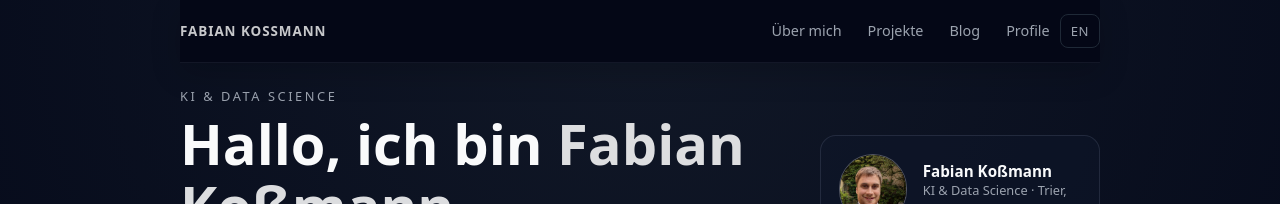
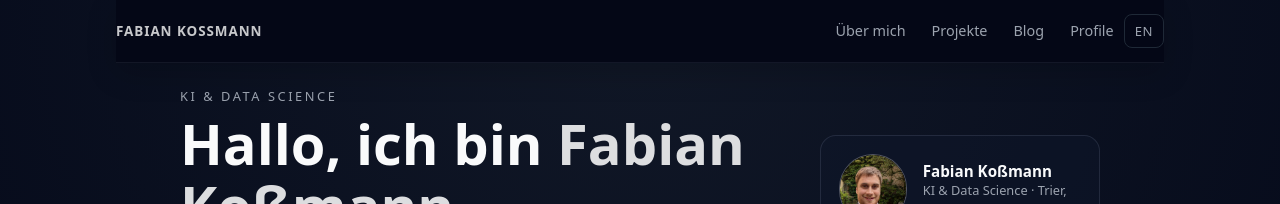
Before and after one commit to kossmanf/fabians-website, a Jekyll site: the page built from index.md, in a window 1280 px wide. Shown: the top 204 px of the page. Built offline with Jekyll 4.4.1, drawn with Linux system fonts in a browser that asks for light colours.

Commit message:
Make navigation responsive across page widths

```diff
--- a/assets/css/style.css
+++ b/assets/css/style.css
@@ -35,13 +35,24 @@
   justify-content: space-between;
   align-items: center;
   width: 100%;
-  max-width: 920px;
+  max-width: none;
   margin: 0 auto;
   padding: 14px 0;
   border-bottom: 1px solid rgba(148, 163, 184, 0.1);
   background: rgba(5, 8, 22, 0.97);
   backdrop-filter: blur(14px);
   box-shadow: 0 10px 30px rgba(0, 0, 0, 0.18);
+}
+
+@media (min-width: 1600px) {
+  header {
+    top: 12px;
+    max-width: 920px;
+    margin-top: 12px;
+    padding: 14px 18px;
+    border: 1px solid rgba(148, 163, 184, 0.12);
+    border-radius: 14px;
+  }
 }
 
 header nav {
```
